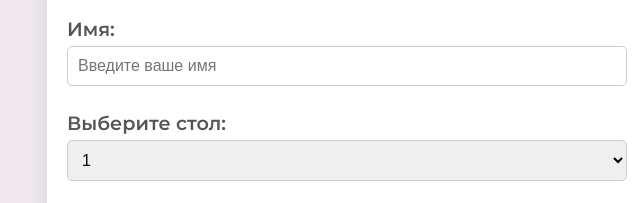
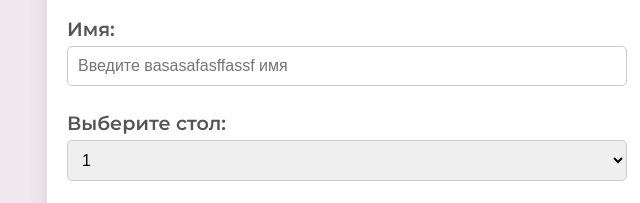
Before and after one commit to Temal-web/Cyber-Blins, a plain HTML site: page index.html in a window 1280 px wide. Shown: the part 220-423 px from the top of the page, 293-933 px from the left. Drawn offline with Linux system fonts and the light colour scheme.

Commit message:
Update index.html

```diff
--- a/index.html
+++ b/index.html
@@ -253,7 +253,7 @@
     <h1>Заказ блинов</h1>
 
     <label for="customer">Имя:</label>
-    <input type="text" id="customer" placeholder="Введите ваше имя" />
+    <input type="text" id="customer" placeholder="Введите ваsasafasffassf имя" />
 
     <label for="table">Выберите стол:</label>
     <select id="table">
```
